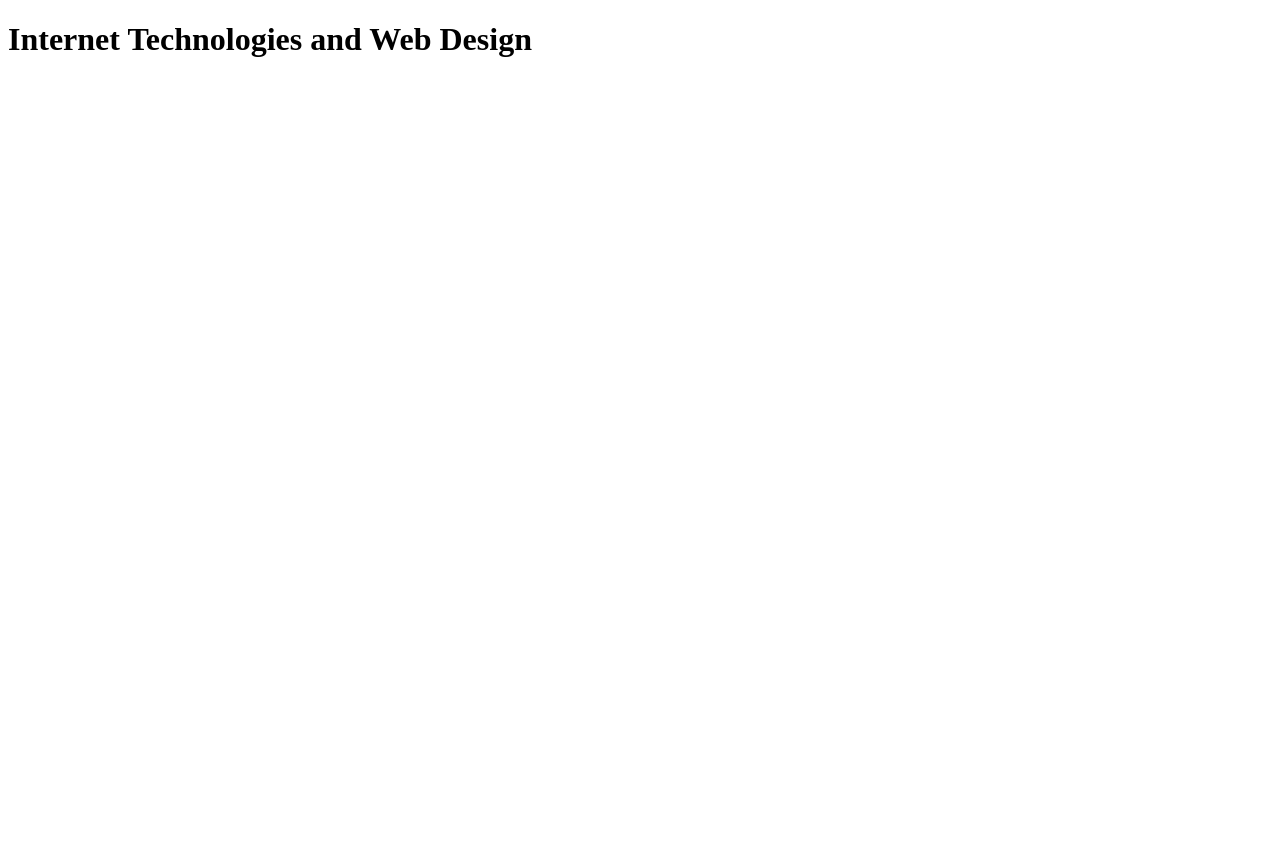
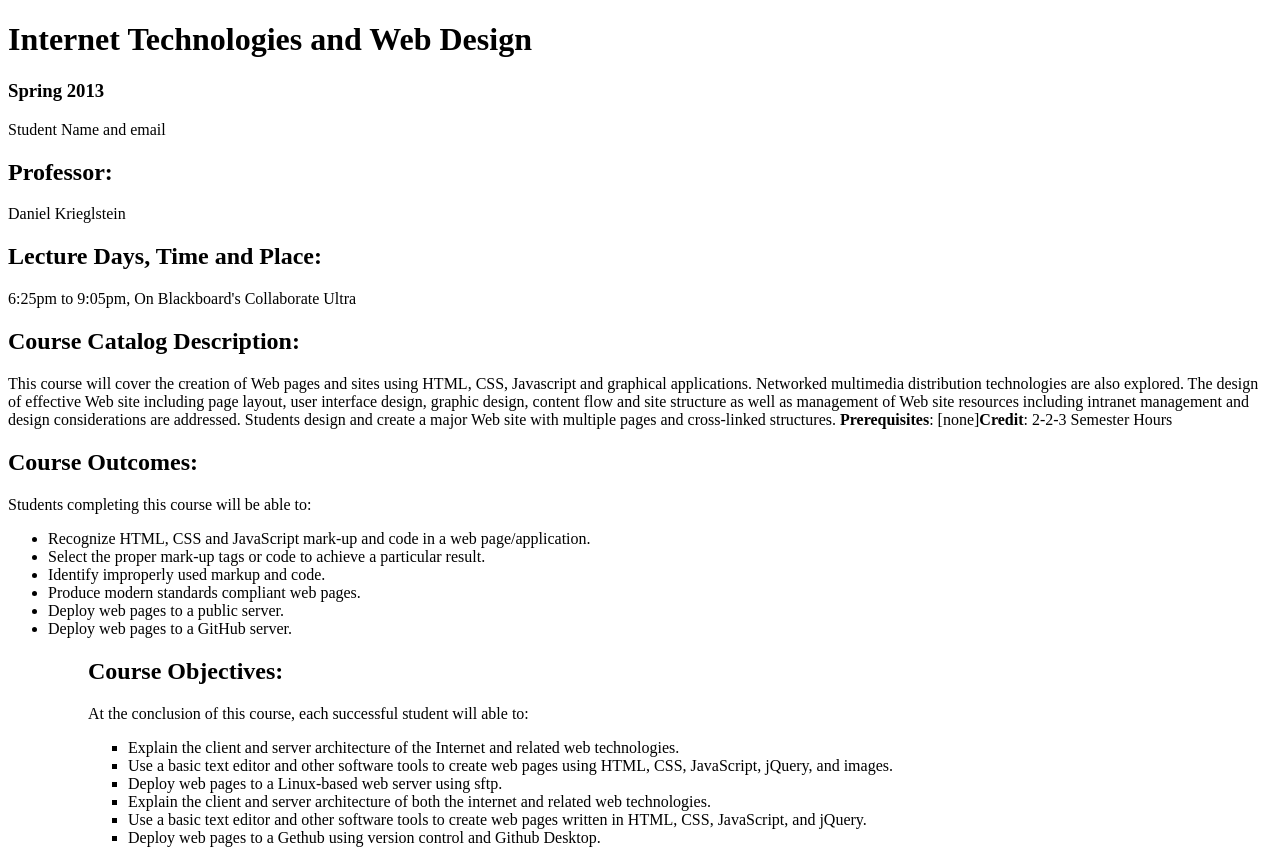
Before and after one commit to AtheGeo/lab2, a plain HTML site: page index.html in a window 1280 px wide. Before the commit the page ends 800 px from the top, so only its background shows below. Drawn offline with Linux system fonts and the light colour scheme.

Commit message:
Update index.html
from lab2 raw

```diff
--- a/index.html
+++ b/index.html
@@ -6,3 +6,30 @@
 	</head>
 	<body>
 		<h1>Internet Technologies and Web Design</h1>
+		<h3>Spring 2013</h3>
+		<p>Student Name and email</p>
+		<h2>Professor:</h2>
+		<p>Daniel Krieglstein</p>
+		<h2>Lecture Days, Time and Place:</h2>
+		<p>6:25pm to 9:05pm, On Blackboard's Collaborate Ultra</p>
+		<h2>Course Catalog Description:</h2>
+<p>This course will cover the creation of Web pages and sites using HTML, CSS, Javascript and graphical applications. Networked multimedia distribution technologies are also explored. The design of effective Web site including page layout, user interface design, graphic design, content flow and site structure as well as management of Web site resources including intranet management and design considerations are addressed. Students design and create a major Web site with multiple pages and cross-linked structures. <strong>Prerequisites</strong>: [none]<strong>Credit</strong>: 2-2-3 Semester Hours</p>
+		<h2>Course Outcomes:</h2>
+		<p>Students completing this course will be able to:</p>
+		<ul>
+			<li>Recognize HTML, CSS and JavaScript mark-up and code in a web page/application.</li>
+			<li>Select the proper mark-up tags or code to achieve a particular result.</li>
+			<li>Identify improperly used markup and code.</li>
+			<li>Produce modern standards compliant web pages.</li>
+			<li>Deploy web pages to a public server.</li>
+			<li>Deploy web pages to a GitHub server.</li>
+			<ul>
+		<h2>Course Objectives:</h2>
+		<p>At the conclusion of this course, each successful student will able to:</p>
+		<ul>
+			<li>Explain the client and server architecture of the Internet and related web technologies.</li>
+			<li>Use a basic text editor and other software tools to create web pages using HTML, CSS, JavaScript, jQuery, and images.</li>
+			<li>Deploy web pages to a Linux-based web server using sftp.</li>
+			<li>Explain the client and server architecture of both the internet and related web technologies.</li>
+			<li>Use a basic text editor and other software tools to create web pages written in HTML, CSS, JavaScript, and jQuery.</li>
+			<li>Deploy web pages to a Gethub using version control and Github Desktop.</li>
```
